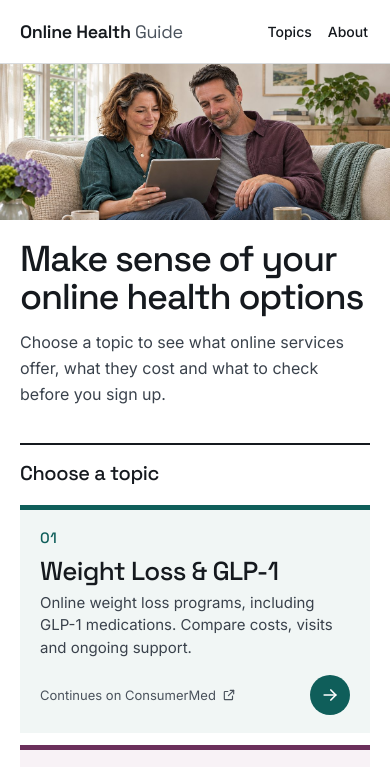
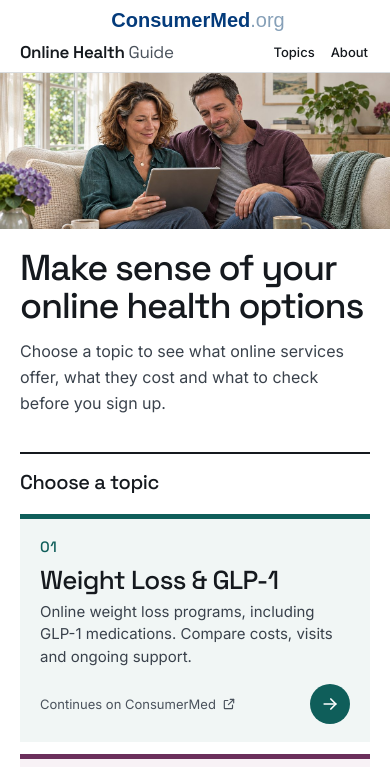
Before and after one commit to yanivlein/online-care-guide, a plain HTML site: page v3/index.html in a window 390 px wide. Shown: the top 767 px of the page. Drawn offline with Linux system fonts and the light colour scheme.

Commit message:
v3: smaller wordmark and ConsumerMed.org logo in the header (15 Nov design update)
Co-Authored-By: Claude Opus 5.5 <noreply@anthropic.com>

```diff
--- a/assets/v3.css
+++ b/assets/v3.css
@@ -78,6 +78,18 @@
   .checks__list li{font-size:18px;padding-top:12px}
   .checks + .about{padding-top:64px;padding-bottom:72px}
 }
+/* Header from the owner's Figma (15 Nov): wordmark at 18 px; ConsumerMed.org logo at 24 px, centered between the wordmark and the nav, on its own row below 768 px */
+.site-header .wordmark{font-size:18px}
+.site-header__bar{position:relative}
+.cm-logo{position:absolute;left:50%;top:50%;transform:translate(-50%,-50%);font-family:Arial,Helvetica,sans-serif;font-weight:700;font-size:24px;line-height:1;color:#043B7B;white-space:nowrap}
+.cm-logo__tld{font-weight:400;color:#86A0B8}
+/* Below 768 px: a more compact header (owner's comment, 15 Nov): smaller logo on its own row, slightly smaller wordmark and nav */
+@media (max-width:767px){
+  .cm-logo{position:static;transform:none;order:-1;flex-basis:100%;text-align:center;padding-top:10px;font-size:20px}
+  .site-header .site-header__bar{row-gap:2px}
+  .site-header .wordmark{font-size:17px;min-height:40px}
+  .site-header .nav a{font-size:13px;min-height:40px}
+}
 /* Groups for the HRT switch and topics without a guide yet */
 .hrt-group{display:contents}
 .cat--soon:hover{background:var(--tint)}
--- a/v3/index.html
+++ b/v3/index.html
@@ -26,6 +26,7 @@
 <header class="site-header">
 <div class="container site-header__bar">
 <a class="wordmark" href="./"><span>Online Health <span class="wordmark__light">Guide</span></span></a>
+<span class="cm-logo">ConsumerMed<span class="cm-logo__tld">.org</span></span>
 <nav class="nav" aria-label="Main">
 <a href="#topics">Topics</a>
 <a href="../about/">About</a>
```
